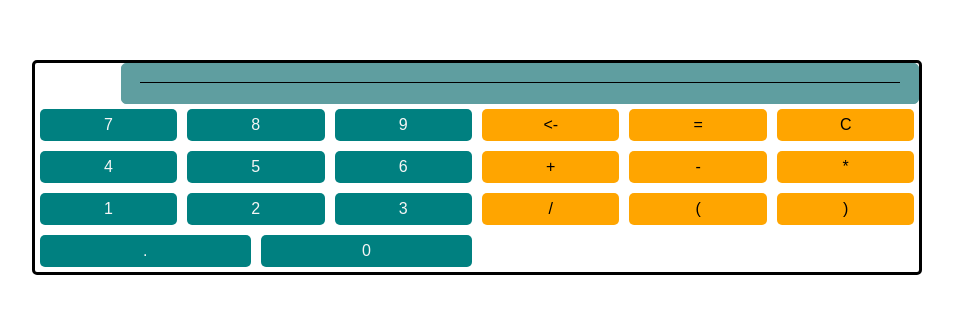
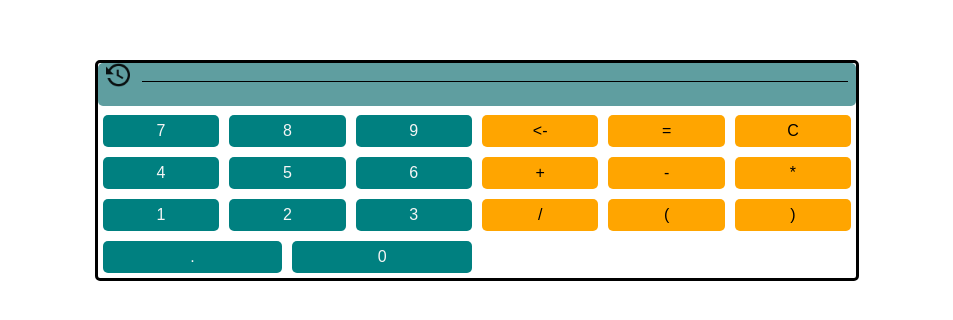
Before and after one commit to PewPewService/calculator-test, a Vue app: page / in a window 1280 px wide. Shown: the top 320 px of the page, without its empty margins (166-1119 px from the left). Built offline with nearby package versions, Linux system fonts and the light colour scheme.

Commit message:
with history

```diff
--- a/src/App.vue
+++ b/src/App.vue
@@ -1,16 +1,32 @@
 <template>
   <div id="app">
     <Calculator/>
+    <!-- <Result/>
+    <Buttons/> -->
   </div>
 </template>
 
 <script>
-import Calculator from './components/Calculator.vue'
+import { mapActions } from 'vuex';
+import Calculator from './components/Calculator.vue';
+/*import Result from './components/Result.vue';
+import Buttons from './components/Buttons.vue'; */
 
 export default {
   name: 'App',
   components: {
-    Calculator
+    Calculator,
+    /*Result,
+    Buttons*/
+  },
+  methods: {
+    ...mapActions(['ToggleHistoryList']),
+  },
+  created(){
+    document.addEventListener('click', (evt) =>
+    {
+      if (!evt.target.classList.contains("dontCloseHistory")) this.ToggleHistoryList(true);
+    });
   }
 }
 </script>
@@ -25,12 +41,13 @@ export default {
   margin-top: 60px;
   border: 3px black solid;
   border-radius: 5px;
+  z-index: 10;
 }
 
 @media (max-width:699px){
   #app {
-    width: 94%;
-    margin-left:3%;
+    width: 80%;
+    margin-left:10%;
   }
   .numbers, .actions{
     width: 100%;
@@ -39,8 +56,8 @@ export default {
 
 @media (min-width:700px){
   #app {
-    width: 70%;
-    margin-left: 15%;
+    width: 60%;
+    margin-left: 20%;
   }
   .numbers, .actions{
     width: 50%;
--- /dev/null
+++ b/src/components/Buttons.vue
@@ -0,0 +1,114 @@
+<template>
+  <div class="buttons">
+        <div class="numbers">
+            <input type="button" class="button button_numbers" @click="buttonClick" v-for="number in Numbers" :key="number" :value="number">
+        </div>
+        <div class="actions">
+            <input type="button" class="button button_actions" @click="buttonClick" v-for="action in Actions.concat(Brackets)" :key="action" :value="action">
+        </div>
+    </div>
+</template>
+
+<script>
+import { mapActions } from "vuex";
+
+export default {
+    data(){
+        return{
+            Numbers : ['7', '8', '9', '4', '5', '6', '1', '2', '3', '.', '0'],
+            Actions : ['<-', '=', 'C', '+', '-', '*', '/'],
+            Brackets : ['(', ')'],
+            result: '',
+            evaluation: '',
+            history: {},
+        }
+    },
+    methods: {
+        ...mapActions(['BtnPress']),
+        showAnswer(){
+            let OpeningBrackets = this.evaluation.match(/\(/g)? this.evaluation.match(/\(/g).length : 0;
+            let ClosingBrackets = this.evaluation.match(/\)/g)? this.evaluation.match(/\(/g).length : 0;
+            let BracketsDifference = OpeningBrackets - ClosingBrackets;
+            if (BracketsDifference > 0) {
+                for (let i = 0; i < BracketsDifference; i++)
+                    this.evaluation=this.evaluation+')';
+            }
+            else {
+                for (let i = 0; i > BracketsDifference; i--)
+                    this.evaluation = '(' + this.evaluation;
+            }
+            this.result = this.evaluation + ' = ' + eval(this.evaluation);
+            this.evaluation = '';
+        },
+        lastInput(){
+            return this.evaluation.substr(-1);
+        },
+        cursorToTheEnd(){
+            this.$refs.input.focus();
+            this.$refs.input.selectionStart = this.$refs.input.value.length;
+        },
+        clearInputField(){
+            this.$refs.input.value=this.evaluation;
+        },
+        buttonClick(clickEvent){
+            //this.HandlePress(clickEvent.target.value);
+            this.BtnPress(clickEvent.target.value);
+        },
+        buttonPress(button){
+            this.cursorToTheEnd();
+            if (this.Numbers.includes(button.key) || this.Actions.includes(button.key.toUpperCase()) || this.Brackets.includes(button.key)
+              || button.key == 'Backspace' || button.key == 'Enter') this.HandlePress(button.key);
+            else this.clearInputField();
+        },
+        HandlePress(button){
+            if (button == '=' || button == "Enter"){
+                this.showAnswer();
+            }
+            else if (button == "Backspace" || button == '<-') this.evaluation = this.evaluation.slice(0,-1);
+            else if ( this.Actions.includes(button) && this.Actions.includes(this.lastInput())) {
+                this.evaluation = this.evaluation.slice(0,-1);
+                this.evaluation += button;
+            }
+            else if ( ((this.Actions.includes(this.lastInput() ) && button != '0')
+              || ( !this.Actions.includes(this.lastInput())))
+              && !( ( this.Numbers.includes(this.lastInput()) && button == '(' )
+              || ( this.Actions.includes(this.lastInput()) && button == ')' )
+              || (this.lastInput() == '(' && this.Actions.includes(button) ) ) ) this.evaluation += button;
+            if (this.evaluation == '0' || button.toUpperCase() == 'C') this.evaluation='';
+            this.clearInputField();
+            this.buttonPress(this.evaluation);
+        }
+    }
+}
+</script>
+
+<style>
+.button{
+    width: 2rem;
+    height: 2rem;
+    margin: 5px 5px;
+    font-size: 1rem;
+    border: 1px black;
+    border-radius: 5px;
+    flex: 30%;
+}
+
+.button_numbers{
+    color: whitesmoke;
+    background-color: teal;
+}
+.button_numbers:hover{
+    background-color:rgb(22, 198, 204);
+}
+.button_actions{
+    color: black;
+    background-color: orange;
+}
+.button_actions:hover{
+    background-color:rgb(228, 207, 23)
+}
+.numbers, .actions{
+    display: inline-flex;
+    flex-wrap: wrap;
+}
+</style>
--- a/src/components/Calculator.vue
+++ b/src/components/Calculator.vue
@@ -1,6 +1,18 @@
 <template>
   <div class="calculator">
+      <div class="historyList dontCloseHistory" :hidden="this.historyActive">
+          <input type="button" class="historyButton dontCloseHistory" @click="historyClick">
+          <p :hidden="this.evaluationsHistory.length>0" class="dontCloseHistory">
+              Your calculations and results appear here so that you can reuse them
+          </p>
+          <p class="dontCloseHistory historyElement" v-for="result in this.evaluationsHistory" :key="result[0]+result[1]">
+              <span class="clickable" @click="moveToEvaluationLine">{{result[0]}}</span>
+              =
+              <span class="clickable" @click="moveToEvaluationLine">{{result[1]}}</span>
+          </p>
+      </div>
       <div class="result">
+          <input type="button" :hidden="!this.historyActive" class="historyButton dontCloseHistory" @click="historyClick">
           <input type="text" class="resultLine" readonly :value="result">
           <input type="text" class="evaluationLine" ref="input" @keyup="buttonPress">
       </div>
@@ -12,12 +24,14 @@
             <input type="button" class="button button_actions" @click="buttonClick" v-for="action in Actions.concat(Brackets)" :key="action" :value="action">
           </div>
       </div>
-
   </div>
 </template>
 
 <script>
+import { mapGetters, mapActions } from "vuex";
+
 export default {
+    name: "Calculator",
     data(){
         return{
             Numbers : ['7', '8', '9', '4', '5', '6', '1', '2', '3', '.', '0'],
@@ -28,7 +42,13 @@ export default {
             history: {},
         }
     },
+    computed: {
+        ...mapGetters(['evaluationsHistory']),
+        ...mapGetters(['historyActive']),
+    },
     methods: {
+        ...mapActions(['CalcEvaluate']),
+        ...mapActions(['ToggleHistoryList']),
         showAnswer(){
             let OpeningBrackets = this.evaluation.match(/\(/g)? this.evaluation.match(/\(/g).length : 0;
             let ClosingBrackets = this.evaluation.match(/\)/g)? this.evaluation.match(/\(/g).length : 0;
@@ -41,11 +61,24 @@ export default {
                 for (let i = 0; i > BracketsDifference; i--)
                     this.evaluation = '(' + this.evaluation;
             }
-            this.result = this.evaluation + ' = ' + eval(this.evaluation);
+            try{
+                let evalResult = eval(this.evaluation);
+                if (evalResult!==undefined){
+                    this.result = this.evaluation + ' = ' + evalResult;
+                    let SendingResult = {'evaluation' : this.evaluation, 'result' : evalResult};
+                    this.CalcEvaluate(SendingResult);
+                }
+            }
+            catch (err){
+                console.log(err);
+            }
             this.evaluation = '';
         },
         lastInput(){
             return this.evaluation.substr(-1);
+        },
+        penultimateInput(){
+            return this.evaluation.substr(-2,1);
         },
         cursorToTheEnd(){
             this.$refs.input.focus();
@@ -72,12 +105,25 @@ export default {
                 this.evaluation = this.evaluation.slice(0,-1);
                 this.evaluation += button;
             }
-            else if ( ((this.Actions.includes(this.lastInput() ) && button != '0')
+            else if ( this.lastInput() == '0' && this.Numbers.includes(button)
+              && this.Actions.includes(this.penultimateInput()) && button !='.' ){
+                this.evaluation = this.evaluation.slice(0,-1) + button;
+            }
+            else if ( ((this.Actions.includes(this.lastInput())/* && button != '0'*/)
               || ( !this.Actions.includes(this.lastInput())))
               && !( ( this.Numbers.includes(this.lastInput()) && button == '(' )
               || ( this.Actions.includes(this.lastInput()) && button == ')' )
               || (this.lastInput() == '(' && this.Actions.includes(button) ) ) ) this.evaluation += button;
-            if (this.evaluation == '0' || button.toUpperCase() == 'C') this.evaluation='';
+
+            if (/*this.evaluation == '0' ||*/ button.toUpperCase() == 'C') this.evaluation='';
+            this.clearInputField();
+        },
+        historyClick(){
+            //console.log(this.evaluationsHistory);
+            this.ToggleHistoryList(this.historyActive? false : true);
+        },
+        moveToEvaluationLine(clickEvent){
+            this.evaluation = clickEvent.target.innerHTML;
             this.clearInputField();
         }
     }
@@ -86,8 +132,10 @@ export default {
 
 <style>
 input[type=text]{
+    margin-right: 0.5rem;
+    float: right;
     text-align: right;
-    width: 95%;
+    width: calc(100% - 3.5rem);
     height: 1rem;
     border: 0px;
     font-size: 1rem;
@@ -96,25 +144,53 @@ input[type=text]{
 }
 .resultLine{
     cursor:default;
-    border-bottom: 1px black solid !important;
-    margin-bottom: 2px;
+    border-bottom: 0.1rem black solid !important;
+    margin-bottom: 0.4rem;
 }
 .result{
-    width: 90%;
+    width: 100%;
     background-color: cadetblue;
-    float: right;
-    border: 1px cadetblue solid;
+    /*border: 1px cadetblue solid;*/
     border-radius: 5px;
+    display: inline-block;
+}
+.historyButton{
+    width: 1.5rem;
+    height: 1.5rem;
+    float: left;
+    background-image: url("../assets/history.png");
+    background-repeat: round;
+    margin-left: 0.5rem;
+    border: none;
+    background-color: unset;
+}
+.historyButton:hover{
+    filter: invert(100%);
+}
+.historyList .historyButton{
+    float: none;
+}
+.historyList{
+    text-align: left;
+    width: 40%;
+    max-height: 50%;
+    padding: 0.5rem;
+    background-color: gainsboro;
+    font-size: 1rem;
+    color: black;
+    position: fixed;
+    border-radius: 1rem;
+    cursor:default;
+    overflow: auto;
 }
 
 .button{
-    width: 2rem;
     height: 2rem;
     margin: 5px 5px;
     font-size: 1rem;
     border: 1px black;
     border-radius: 5px;
-    flex: 30%;
+    flex: 27%;
 }
 
 .button_numbers{
@@ -135,4 +211,22 @@ input[type=text]{
     display: inline-flex;
     flex-wrap: wrap;
 }
+.clickable{
+    display: inline-block;
+    background-color:inherit;
+    border: 2px solid gray;
+    border-radius: 5px;
+    cursor: pointer;
+    padding:0.1rem 0.5rem 0.1rem 0.5rem;
+    margin-left: 0.2rem;
+    margin-right: 0.2rem;
+    max-width: 40%;
+    max-height: 2rem;
+    overflow: hidden;
+    white-space: nowrap;
+    vertical-align: middle;
+}
+.clickable:hover{
+    background-color: honeydew;
+}
 </style>
--- /dev/null
+++ b/src/components/Result.vue
@@ -0,0 +1,42 @@
+<template>
+  <div class="result">
+        <!-- <input type="text" class="resultLine" readonly :value="result"> -->
+        <input type="text" class="evaluationLine" ref="input" @keyup="buttonPress" :value="this.evaluation">
+        <p :v-for="str in this.$store">{{str}}</p>
+    </div>
+</template>
+
+<script>
+import { mapGetters } from "vuex";
+
+export default {
+    computed: {
+        ...mapGetters(['evaluation'])
+    }
+}
+</script>
+
+<style>
+
+input[type=text]{
+    text-align: right;
+    width: 95%;
+    height: 1rem;
+    border: 0px;
+    font-size: 1rem;
+    outline: none;
+    background-color: cadetblue;
+}
+.resultLine{
+    cursor:default;
+    border-bottom: 1px black solid !important;
+    margin-bottom: 2px;
+}
+.result{
+    width: 90%;
+    background-color: cadetblue;
+    float: right;
+    border: 1px cadetblue solid;
+    border-radius: 5px;
+}
+</style>
--- a/src/store/index.js
+++ b/src/store/index.js
@@ -8,4 +8,4 @@ export default new Vuex.Store({
     modules: {
         Calculations
     }
-})
+});
--- a/src/store/modules/calculations.js
+++ b/src/store/modules/calculations.js
@@ -1,19 +1,40 @@
 //import axios from "axios";
 
 const state = {
-
+    evaluations: [],
+    history : Boolean,
 }
 
 const getters = {
-
+    evaluationsHistory: (state) => state.evaluations,
+    historyActive : (state) => state.history,
 }
 
 const actions = {
+    CalcEvaluate ({commit}, result){
+        let res = [result.evaluation, result.result];
+        if (!state.evaluations.find(item => item[0] == res[0] && item[1] == res[1]))
+            commit({
+              type: "Calculate",
+              data: res
+              });
+    },
 
+    ToggleHistoryList({commit}, action){
+        commit({
+            type: "ToggleHistory",
+            data: action,
+        })
+    }
 }
 
 const mutations = {
-
+    Calculate (state, forks){
+        state.evaluations.push(forks.data);
+    },
+    ToggleHistory (state, forks){
+        state.history = forks.data;
+    }
 }
 
 export default {
```
Also changed, not shown: src/assets/history.png (added).
